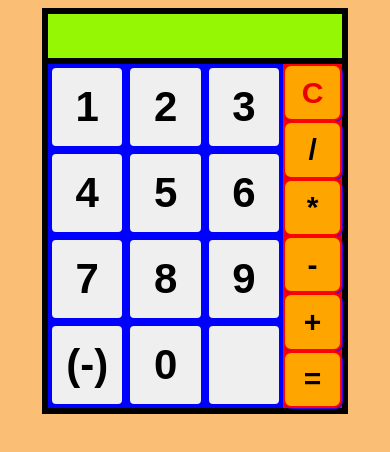
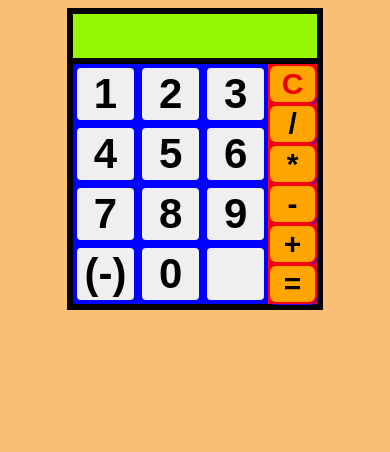
Before and after one commit to gernesto14/Calculator, a website: page index.html in a window 390 px wide. Drawn offline with Linux system fonts and the light colour scheme.

Commit message:
added media query for 480px devices

```diff
--- a/styles.css
+++ b/styles.css
@@ -108,3 +108,30 @@ body {
 #clear:hover{
     background-color: #06e9f9;
 }
+
+
+@media only screen and (max-width: 480px) {
+    /* your CSS here */
+
+    .calculator-container {
+        display: grid;
+        border: solid;
+        width: 250px;
+        height: auto;
+        margin: auto;
+        grid-template-rows: 50px auto;
+    }
+
+    .display {
+        border: solid;
+        background-color: antiquewhite;
+        height: auto;
+        font-size: 18px;
+        font-weight: 1000;
+        font-family: 'Lucida Sans', 'Lucida Sans Regular', 'Lucida Grande', 'Lucida Sans Unicode', Geneva, Verdana, sans-serif ;
+        text-align: right;
+        padding-right: 4px;
+        text-overflow: ellipsis;
+        background-color: rgb(150, 247, 5);
+    }
+    }
```
